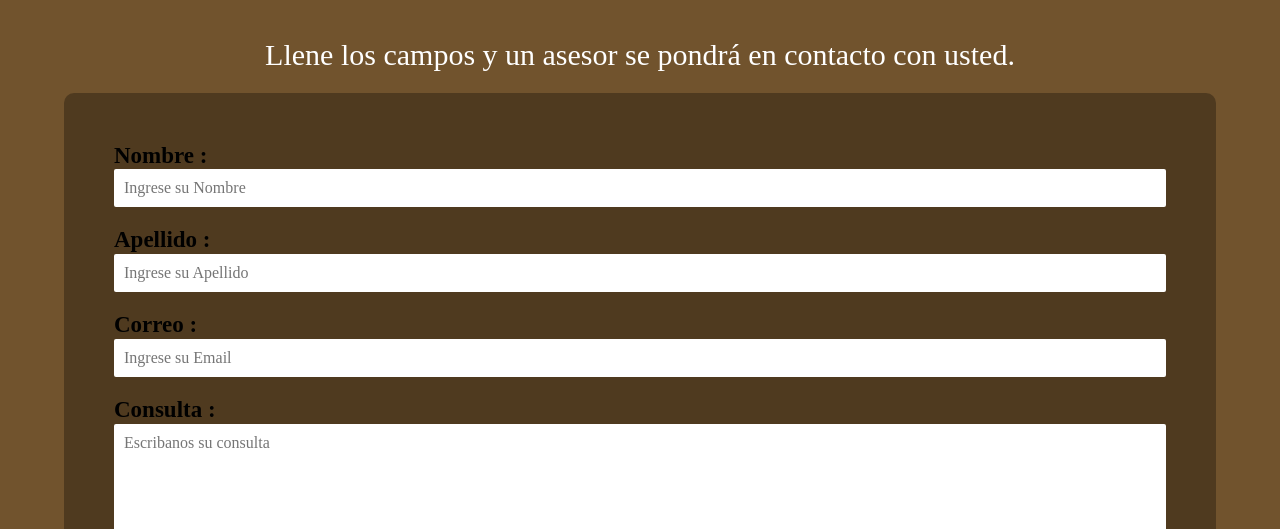
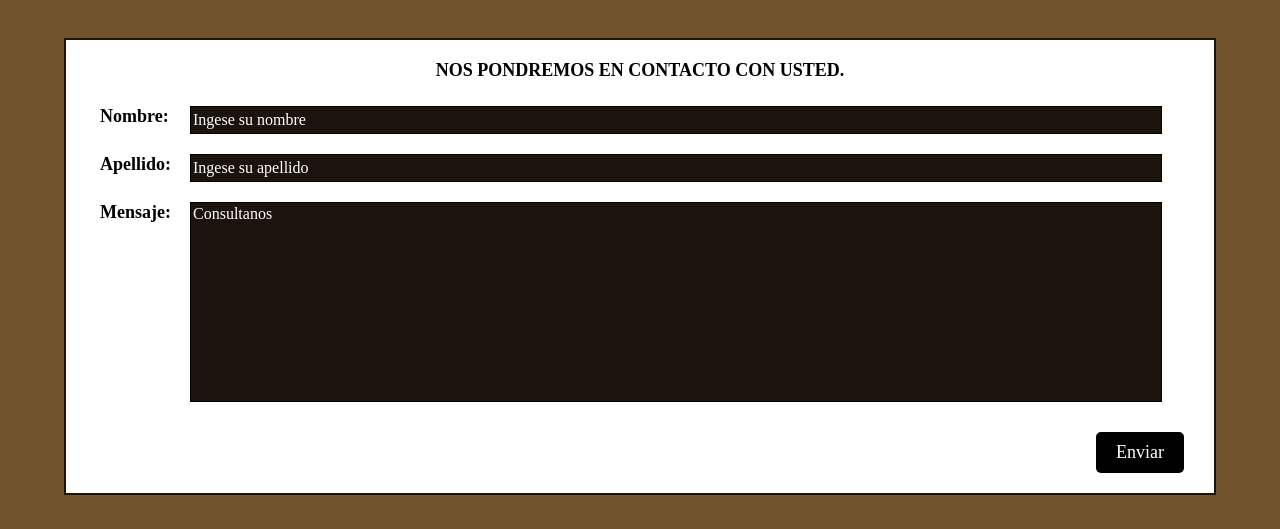
Before and after one commit to MarcoCastrellon/TodoxelMate, a plain HTML site: page pages/contacto.html in a window 1280 px wide. Shown: the part 271-800 px from the top of the page. Drawn offline with nearby package versions, Linux system fonts and the light colour scheme; a web font is replaced by a local one.

Commit message:
Mejorando la page de contacto

```diff
--- a/pages/contacto.html
+++ b/pages/contacto.html
@@ -33,31 +33,35 @@
 
 
             <main class="mainContacto contenedor">
+
                 <h2>Contacto</h2>
-                <p>Llene los campos y un asesor se pondrá en contacto con usted.  </p>
-                <form  data-aos="fade-up-left" data-aos-duration="2000" class="formulario">
+
+                <form  data-aos="zoom-in" data-aos-duration="1500" class="formulario">
+                    <fieldset>
+
+                        <legend>Nos pondremos en contacto con usted.</legend>
+
+                        <div class="campo">
+                            <label for="nombre">Nombre:</label>
+                            <input id="nombre" type="text" placeholder="Ingese su nombre">
+                         </div>
+
+                        <div class="campo">
+                            <label for="apellido">Apellido:</label>
+                            <input id="apellido" type="text" placeholder="Ingese su apellido">
+                         </div>
+
                     <div class="campo">
-                        <label class="campo__label" for="nombre">Nombre :</label>
-                        <input class="campo__input" type="text" id="nombre" placeholder="Ingrese su Nombre">
+                        <label for="consulta">Mensaje:</label>
+                        <textarea class="campo__textarea"  id="consulta"  placeholder="Consultanos"></textarea>
                     </div>
 
-                    <div class="campo">
-                        <label class="campo__label" for="apellido">Apellido :</label>
-                        <input class="campo__input" type="text" id="apellido" placeholder="Ingrese su Apellido">
-                    </div>
+                 </fieldset>
+                 <div class="enviar">
+                    <input class="enviar__btn" type="submit" value="Enviar">
+                </div>
 
-                    <div class="campo">
-                        <label class="campo__label" for="correo">Correo :</label>
-                        <input class="campo__input" type="text" id="correo" placeholder="Ingrese su Email">
-                    </div>
 
-                    <div class="campo">
-                        <label class="campo__label" for="consulta">Consulta :</label>
-                        <textarea class="campo__input campo__inputTextarea" id="consulta"  placeholder="Escribanos su consulta"></textarea>
-                    </div>
-                    <div class="enviar">
-                        <a class="enviar__btn" href="#">Enviar</a>
-                    </div>
                 </form>
 
             </main>
--- a/scss/_layouts.scss
+++ b/scss/_layouts.scss
@@ -306,7 +306,7 @@
 .productoPage__descripcion__precio {
     font-size: 2.5rem;
     font-weight: bold;
-    border: 1px solid map-get($colores, blanco ) ;
+    border: 1px solid map-get($colores, blanco );
     width: 50%;
     margin: 0 auto;
     text-align: center;
@@ -315,7 +315,7 @@
 
 .productoPage__descripcion a {
     margin-top: 2rem;
-    background-color: map-get($colores, colorSecundario);
+    background-color: map-get($colores, negro);
     display: block;
     color: map-get($colores, blanco) ;
     border-radius: 1rem;
@@ -323,18 +323,14 @@
     font-weight: bold;
     text-align: center;
     padding: 1rem;
-    box-shadow: 0px 3px 0px map-get($colores, negro) ;
 
 
     &:hover {
-        box-shadow: 0px 1.5px 0px map-get($colores, negro) ;
+        background-color: map-get($colores, blanco) ;
+        color: map-get($colores, negro) ;
     }
 
-    &:active {
-        box-shadow: none;
 }
-}
-
 .productoPage__img img {
     transition: all .5s ease;
 }
@@ -440,87 +436,95 @@
     color: map-get($colores, blanco) ;
 }
 
-.mainContacto p {
-    font-size: 2rem;
-    text-align: center;
-    margin: 0;
+
+.formulario {
+    background-color: map-get($colores, blanco);
+    padding: 2rem;
+    border: 2px solid map-get($colores, colorPrimario);
+
+    & fieldset {
+        border: none;
+    }
+
+    & legend {
+        display: none;
     }
   @include tablet {
-    .mainContacto p {
-        font-size: 3rem;
+    & legend {
+        text-align: center;
+        text-transform: uppercase;
+        font-size: 1.8rem;
         margin-bottom: 2rem;
+        font-weight: bold;
+        display: block;
+  }
   }
 }
 
+.campo {
+    display: flex;
+    margin-bottom: 2rem;
 
-.formulario {
-    margin: 0 auto;
-    padding: 5rem;
-    background: rgba(0,0,0,.3) ;
-    border-radius: 1rem;
+    & label {
+        width: 5rem;
+        margin-right: 4rem;
+        text-align: right;
+        font-weight: bold;
+        font-size: 1.8rem;
     }
 
-.campo {
-    margin-bottom: 2rem;
+    & input {
+       width: 90%;
+       background-color: map-get($colores, colorPrimario);
+       border: 1px solid map-get($colores, negro);
+       color:map-get($colores, blanco) ;
+       height: 2.8rem;
     }
 
-.campo__label {
-    text-align: right;
-    padding-right: 2rem;
-    font-size: 2.3rem;
-    font-weight: bold;
+
+    & input::placeholder {
+        color: map-get($colores, blanco);
     }
 
-.campo__input {
-    width: 100%;
-    padding: 1rem;
-    border-radius: 2px;
-    border: none;
+    & textarea {
+        width: 90%;
+        background-color: map-get($colores, colorPrimario);
+        border: 1px solid map-get($colores, negro);
+        color:map-get($colores, blanco) ;
+    }
+
+    & textarea::placeholder {
+        color: map-get($colores, blanco);
+    }
+
+    &__textarea {
+        height: 10rem;
+        resize: none;
+    }
+
+    @include tablet {
+        &__textarea {
+            height: 20rem;
+        }
+    }
+}
+
+.enviar {
+    text-align: right;
 
 }
 
-.campo__inputTextarea {
-    height: 20rem;
-    resize: none;
+.enviar__btn {
+    background-color: map-get($colores, negro);
+    color: map-get($colores, blanco);
+    padding: 1rem 2rem;
+    border: none;
+    border-radius: 5px;
+    cursor: pointer;
+    margin-right: 1rem;
+    font-size: 1.8rem;
+    text-align: center;
 }
-
-.enviar {
-    margin-top: 2rem;
-    text-align: end;
-}
-
-.enviar__btn {
-    background-color: map-get($colores, colorPrimario) ;
-    color: map-get($colores, blanco) ;
-    padding: 1rem 2rem;
-    font-size: 2.3rem;
-    border-radius: 2px;
-    display: block;
-    text-align: center;
-    box-shadow: 0px 3.5px 0px map-get($colores, negro) ;
-    transition: all .2s;
-
-    &:hover {
-        box-shadow: 0px 1px 0px map-get($colores, negro) ;
-    }
-
-    &:active {
-        box-shadow: none;
-    }
-
-}
-
-
-@include tablet {
-    .enviar__btn {
-        display: inline-block;
-    }
-}
-// @media (min-width: 769px) {
-//     .enviar__btn {
-//         display: inline-block;
-//     }
-// }
 
 // Elaboracion
 
```
Also changed, not shown: pages/nosotros.html (+7 -4 lines), pages/productos.html (+12 -12 lines), scss/style.css, 1 other file. Lines whose indentation alone changed are shown as unchanged.
